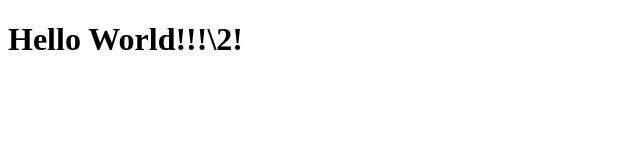
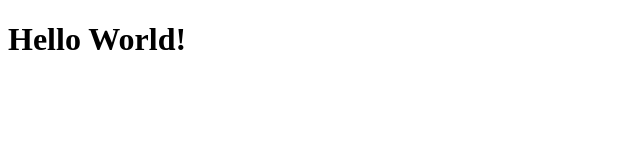
Before and after one commit to vaskov/github_actions, a plain HTML site: page index.html in a window 1280 px wide. Shown: the full height of the page, 0-640 px from the left. Drawn offline with Linux system fonts and the light colour scheme.

Commit message:
Second WorkFlow

```diff
--- a/index.html
+++ b/index.html
@@ -8,7 +8,7 @@
 </head>
 
 <body>
-    <h1>Hello World!!!\2!</h1>
+    <h1>Hello World!</h1>
 </body>
 
 </html>
```
Also changed, not shown: .github/workflows/first_workflow.yml, .github/workflows/second_workflow.yml (added).
